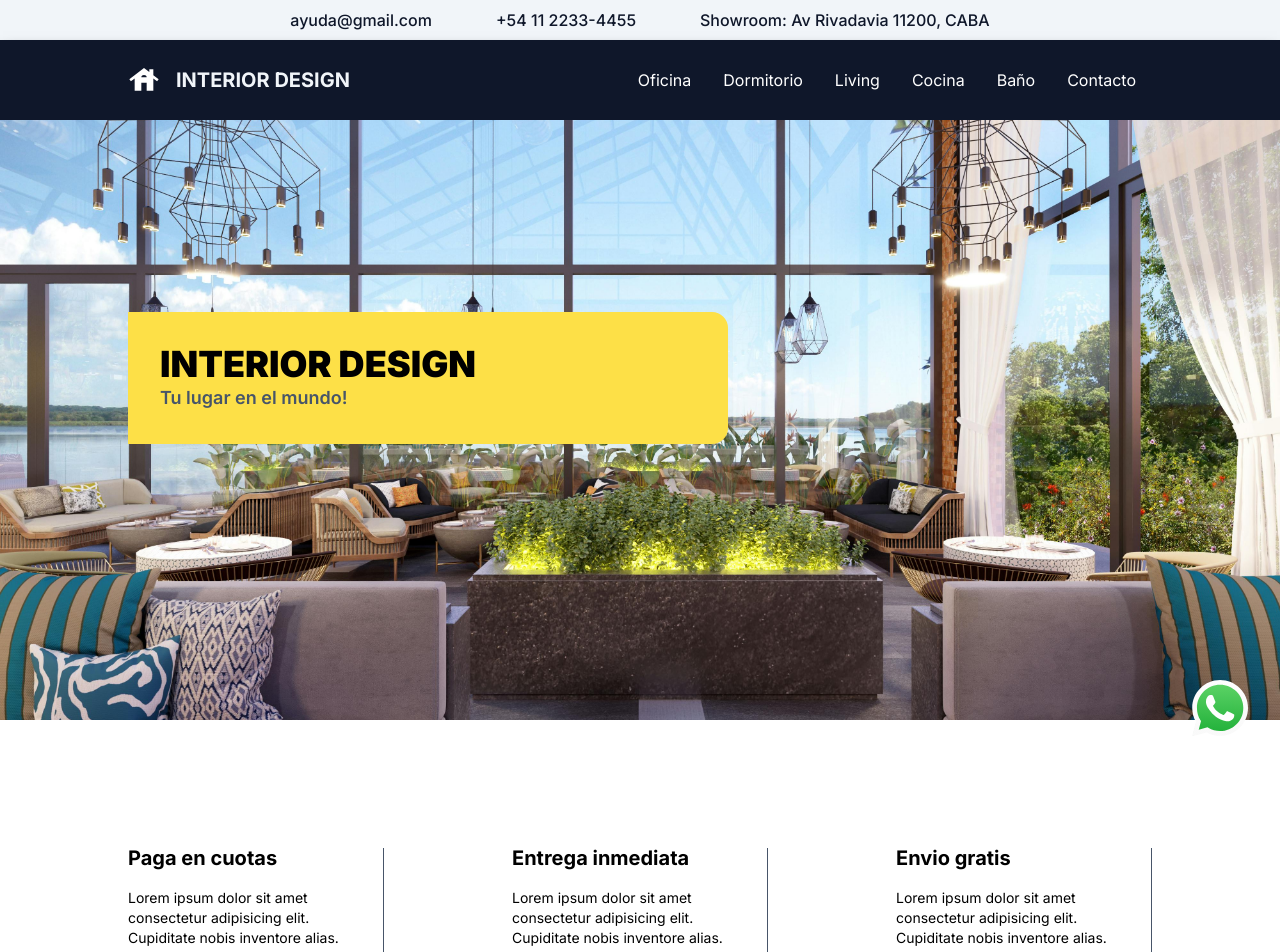
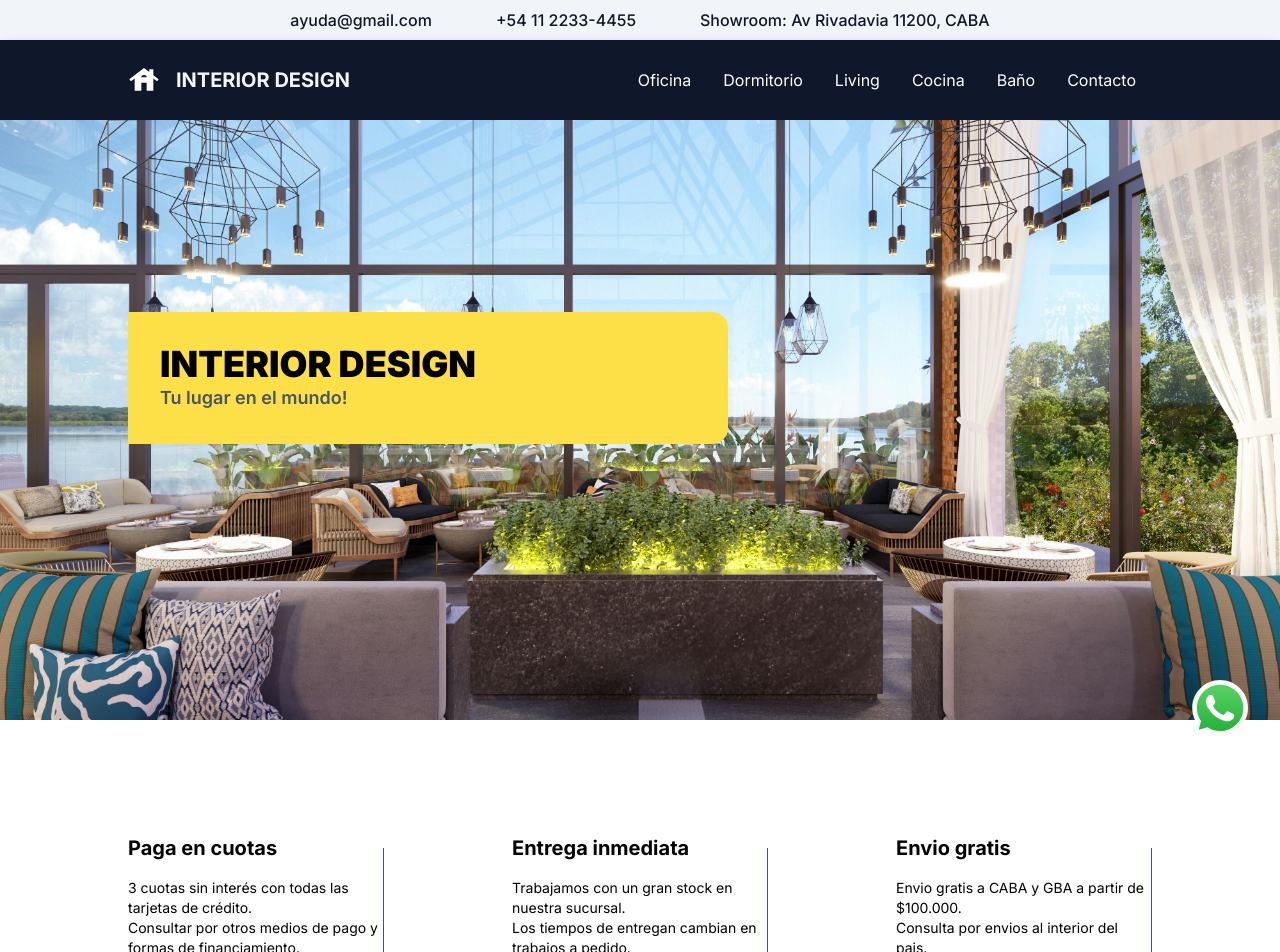
Before and after one commit to Arielstereo/Web-Next, a Next.js app: page / in a window 1280 px wide. Shown: the top 952 px of the page. Built offline with nearby package versions, Linux system fonts and the light colour scheme.

Commit message:
update section features

```diff
--- a/src/app/page.jsx
+++ b/src/app/page.jsx
@@ -25,8 +25,8 @@ export default function Home() {
         >
           <h2 className="text-xl font-bold">Paga en cuotas</h2>
           <p className="text-sm">
-            Lorem ipsum dolor sit amet consectetur adipisicing elit.
-            <br /> Cupiditate nobis inventore alias.
+            3 cuotas sin interés con todas las tarjetas de crédito.
+            <br /> Consultar por otros medios de pago y formas de financiamiento.
           </p>
         </div>
         <div
@@ -35,8 +35,8 @@ export default function Home() {
         >
           <h2 className="text-xl font-bold">Entrega inmediata</h2>
           <p className="text-sm">
-            Lorem ipsum dolor sit amet consectetur adipisicing elit.
-            <br /> Cupiditate nobis inventore alias.
+            Trabajamos con un gran stock en nuestra sucursal.
+            <br /> Los tiempos de entregan cambian en trabajos a pedido.
           </p>
         </div>
         <div
@@ -45,8 +45,8 @@ export default function Home() {
         >
           <h2 className="text-xl font-bold">Envio gratis</h2>
           <p className="text-sm">
-            Lorem ipsum dolor sit amet consectetur adipisicing elit.
-            <br /> Cupiditate nobis inventore alias.
+             Envio gratis a CABA y GBA a partir de $100.000.
+            <br /> Consulta por envios al interior del pais.
           </p>
         </div>
       </div>
```
